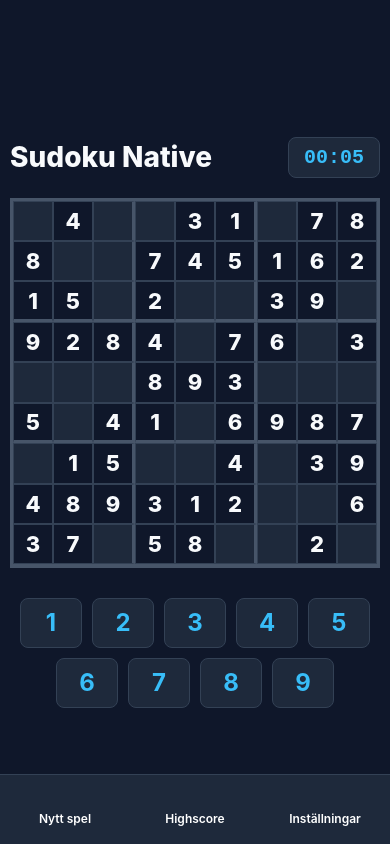
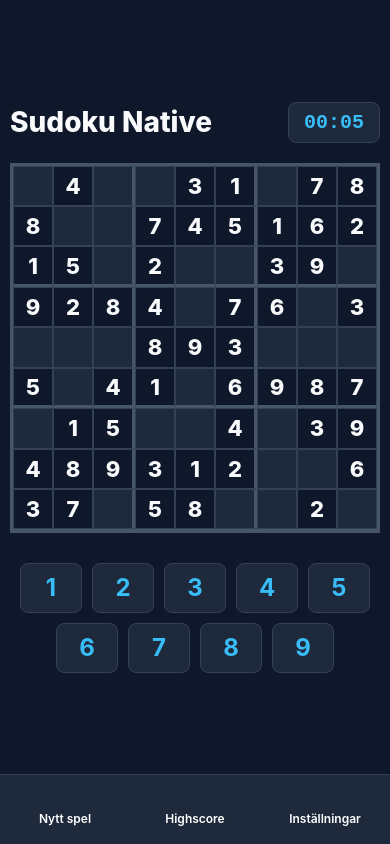
Before and after one commit to mattssonmart/Suduko-mono, a React Native app in the folder Sudoku-stack/apps/native/: screen / in a window 390 px wide. Built offline with nearby package versions, Linux system fonts and the light colour scheme; some icons are missing.

Commit message:
last time?

```diff
--- a/Sudoku-stack/apps/native/App.styles.ts
+++ b/Sudoku-stack/apps/native/App.styles.ts
@@ -11,8 +11,10 @@
     alignItems: 'center',
     justifyContent: 'center',
     paddingVertical: 20,
+    paddingBottom: 90, // Luft under numpad så BottomNav inte täcker den
   },
 
+  // Header
   header: {
     width: GRID_SIZE,
     flexDirection: 'row',
@@ -40,6 +42,7 @@
     fontFamily: 'monospace',
   },
 
+  // Grid
   grid: {
     width: GRID_SIZE,
     height: GRID_SIZE,
@@ -77,6 +80,7 @@
     borderWidth: 2,
   },
 
+  // Cell text
   cellText: {
     fontSize: 22,
     fontWeight: '700',
@@ -93,6 +97,7 @@
     color: theme.colors.accent,
   },
 
+  // Numpad
   numpad: {
     flexDirection: 'row',
     flexWrap: 'wrap',
@@ -121,6 +126,7 @@
     fontWeight: 'bold',
   },
 
+  // Bottom nav
   bottomNav: {
     position: 'absolute',
     bottom: 0,
@@ -146,6 +152,7 @@
     fontWeight: '600',
   },
 
+  // Modal
   modalOverlay: {
     flex: 1,
     backgroundColor: 'rgba(0, 0, 0, 0.8)',
@@ -196,6 +203,7 @@
     fontWeight: '600',
   },
 
+  // Oanvänd men behålls för bakåtkompatibilitet
   newGameButton: {
     marginTop: 30,
     backgroundColor: theme.colors.accent,
```
